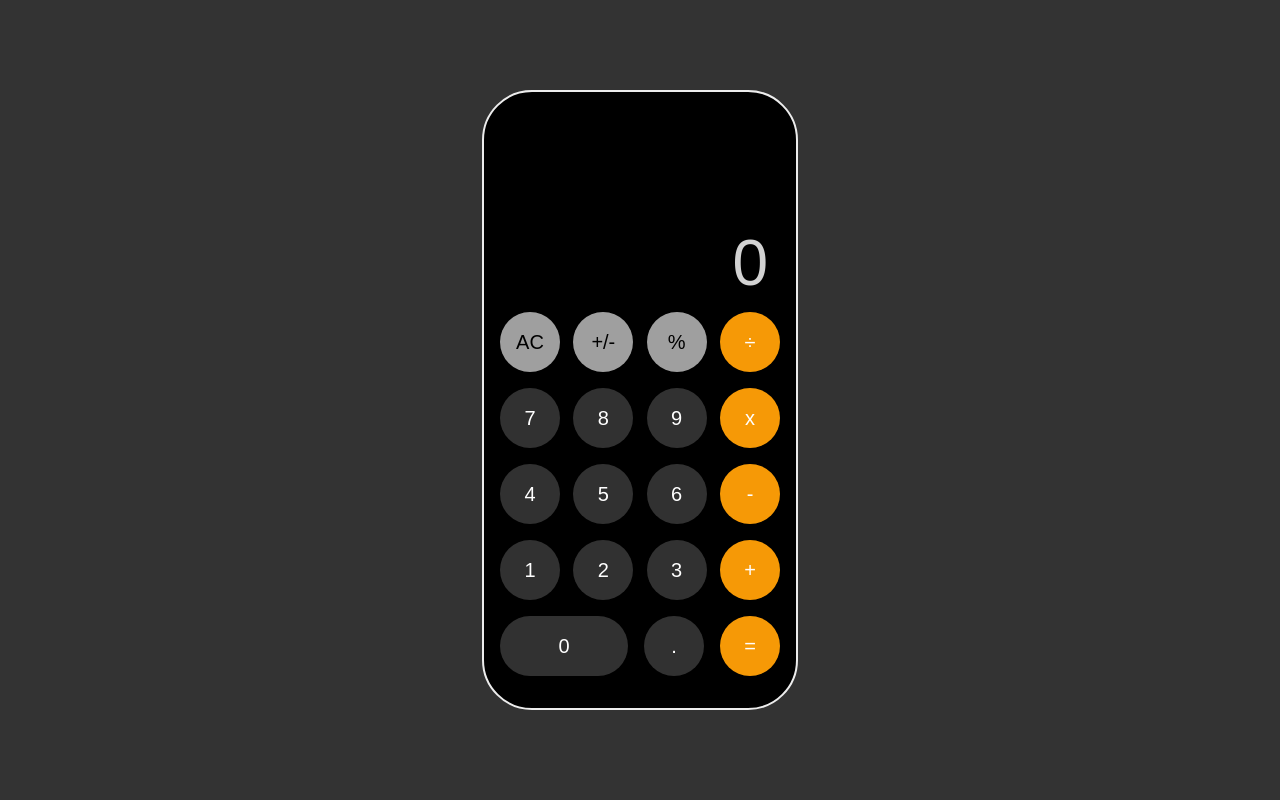
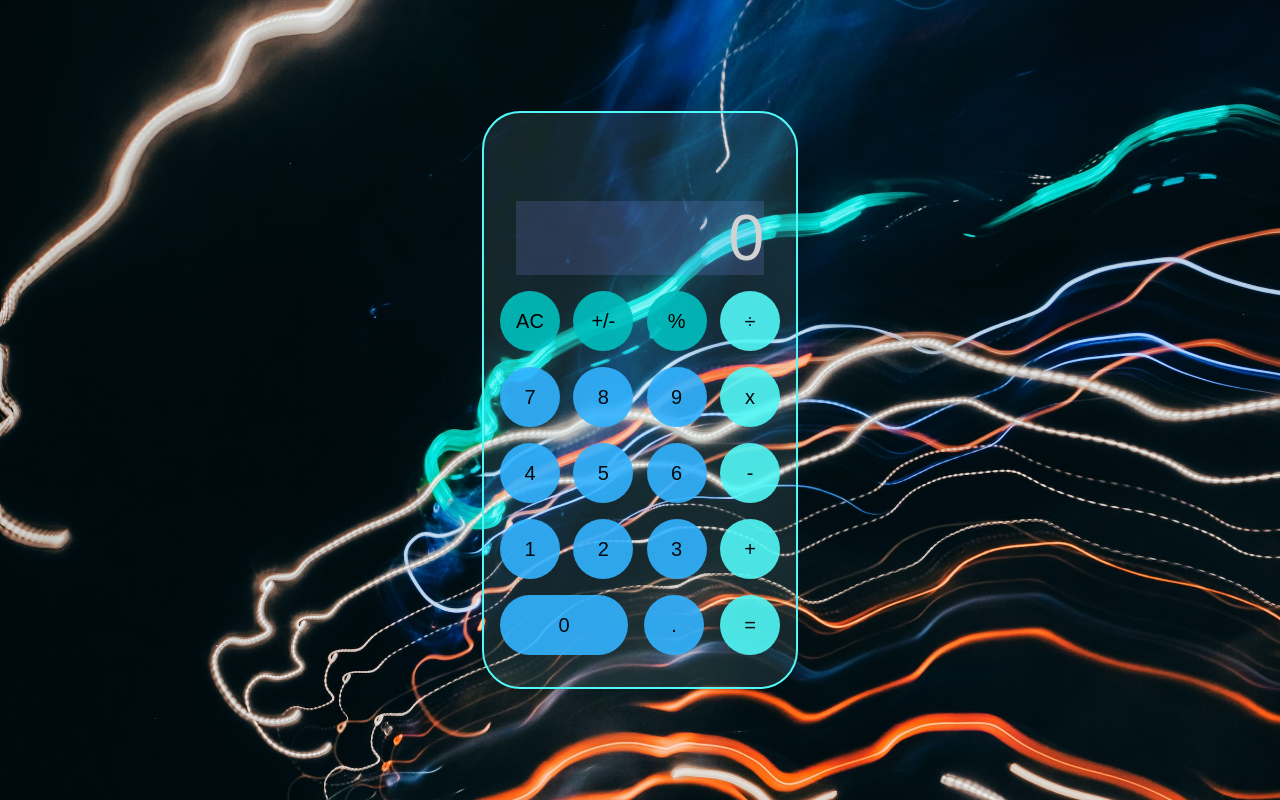
Before and after one commit to JoleneKearse/simple-calculator, a plain HTML site: page index.html in a window 1280 px wide. Drawn offline with Linux system fonts and the light colour scheme.

Commit message:
revamped styling

```diff
--- a/index.html
+++ b/index.html
@@ -6,6 +6,7 @@
     <meta name="viewport" content="width=device-width, initial-scale=1.0">
     <script defer src="script.js"></script>
     <link rel="stylesheet" href="style.css">
+    <link rel="shortcut icon" href="favicon.ico" type="image/x-icon">
     <title>Calculator</title>
 </head>
 <body>
@@ -30,74 +31,74 @@
                         data-type="clear"
                         type="reset"
                         value="clear"
-                        class="btn btn-grey"
+                        class="btn btn-operations"
                     >
                         AC
                     </button>
-                    <button data-type="operator" value="invert" class="btn btn-grey">
+                    <button data-type="operator" value="invert" class="btn btn-operations">
                         +/-
                     </button>
-                    <button data-type="operator" value="%" class="btn btn-grey">
+                    <button data-type="operator" value="%" class="btn btn-operations">
                         %
                     </button>
-                    <button data-type="operator" value="/" class="btn btn-orange">
+                    <button data-type="operator" value="/" class="btn btn-operator">
                         ÷
                     </button>
                 </div>
                 <!-- 7, 8, 9, X -->
                 <div class="btn_group">
-                    <button data-type="operand" value="7" class="btn btn-dark-grey">
+                    <button data-type="operand" value="7" class="btn btn-number">
                         7
                     </button>
-                    <button data-type="operand" value="8" class="btn btn-dark-grey">
+                    <button data-type="operand" value="8" class="btn btn-number">
                         8
                     </button>
-                    <button data-type="operand" value="9" class="btn btn-dark-grey">
+                    <button data-type="operand" value="9" class="btn btn-number">
                         9
                     </button>
-                    <button data-type="operator" value="*" class="btn btn-orange">
+                    <button data-type="operator" value="*" class="btn btn-operator">
                         x
                     </button>
                 </div>
                 <!-- 4, 5, 6, - -->
                 <div class="btn_group">
-                    <button data-type="operand" value="4" class="btn btn-dark-grey">
+                    <button data-type="operand" value="4" class="btn btn-number">
                         4
                     </button>
-                    <button data-type="operand" value="5" class="btn btn-dark-grey">
+                    <button data-type="operand" value="5" class="btn btn-number">
                         5
                     </button>
-                    <button data-type="operand" value="6" class="btn btn-dark-grey">
+                    <button data-type="operand" value="6" class="btn btn-number">
                         6
                     </button>
-                    <button data-type="operator" value="-" class="btn btn-orange">
+                    <button data-type="operator" value="-" class="btn btn-operator">
                         -
                     </button>
                 </div>
                 <!-- 1, 2, 3, + -->
                 <div class="btn_group">
-                    <button data-type="operand" value="1" class="btn btn-dark-grey">
+                    <button data-type="operand" value="1" class="btn btn-number">
                         1
                     </button>
-                    <button data-type="operand" value="2" class="btn btn-dark-grey">
+                    <button data-type="operand" value="2" class="btn btn-number">
                         2
                     </button>
-                    <button data-type="operand" value="3" class="btn btn-dark-grey">
+                    <button data-type="operand" value="3" class="btn btn-number">
                         3
                     </button>
-                    <button data-type="operator" value="+" class="btn btn-orange">
+                    <button data-type="operator" value="+" class="btn btn-operator">
                         +
                     </button>
                 </div>
                 <!-- 0, ., = -->
                 <div class="btn_group">
-                    <button data-type="operand" value="0" class="btn btn-grow btn-dark-grey">
+                    <button data-type="operand" value="0" class="btn btn-grow btn-number">
                         0
                     </button>
-                    <button data-type="operand" value="." class="btn btn-dark-grey">
+                    <button data-type="operand" value="." class="btn btn-number">
                         .
                     </button>
-                    <button data-type="operator" value="=" class="btn btn-orange">
+                    <button data-type="operator" value="=" class="btn btn-operator">
                         =
                     </button>
                 </div>
--- a/style.css
+++ b/style.css
@@ -7,11 +7,13 @@
 }
 
 body {
-    background-color: #333333;
-    display: flex;
-    align-items: center;
-    justify-content: center;
-    font-size: 16px;
+    background-image: url("images/background-desktop.jpg");
+    background-position: center center;
+    background-size: cover;
+    background-repeat: no-repeat;
+    display: grid;
+    place-items: center;
+    font-size: 10px;
 }
 
 body,
@@ -22,11 +24,11 @@ html {
 
 button {
     cursor: pointer;
-    border: 0px;
+    border: none;
 }
 
 input[type="text"] {
-    background-color: transparent;
+    background-color: #8388E533;
     text-align: end;
     width: 100%;
     color: #d2d2d2;
@@ -35,17 +37,17 @@ input[type="text"] {
 }
 
 #main {
-    border: 2px solid #ededed;
-    border-radius: 50px;
+    border: 2px solid #51f8f7;
+    border-radius: 3vw;
     width: 100%;
     max-width: 280px;
-    background-color: #000000;
+    background-color: #BFFCFB1a;
     padding: 2rem 1rem;
 }
 
 .calc_header {
-    margin-top: 90px;
-    padding: 12px;
+    margin-top: 5vh;
+    padding: 1rem;
 }
 
 .calc_footer > * + * {
@@ -70,7 +72,7 @@ input[type="text"] {
     border-radius: 50%;
     width: 60px;
     height: 60px;
-    color: #ffffff;
+    color: #010a0f;
     font-size: 20px;
     transition: all 0.3s cubic-bezier(0.19, 1, 0.22, 1);
 }
@@ -89,27 +91,27 @@ input[type="text"] {
     color: #f69906;
 }
 
-.btn-grey {
-    background-color: #9f9f9f;
+.btn-operations {
+    background-color: #00BFBFe6;
     color: #000;
 }
 
-.btn-grey:hover {
-    background-color: #ededed;
+.btn-operations:hover {
+    background-color: #009898e6;
 }
 
-.btn-dark-grey {
-    background-color: #313131;
+.btn-number {
+    background-color: #32B3FFe6;
 }
 
-.btn-dark-grey:hover {
-    background-color: #999999;
+.btn-number:hover {
+    background-color: #0E8FDBE6;
 }
 
-.btn-orange {
-    background-color: #f69906;
+.btn-operator {
+    background-color: #51f8f7e6;
 }
 
-.btn-orange:hover {
-    background-color: orange;
+.btn-operator:hover {
+    background-color: #40c4c4e6;
 }
```
Also changed, not shown: favicon.ico (added), images/background-desktop.jpg (added), images/background-mobile.jpg (added), images/background-tablet.jpg (added).
